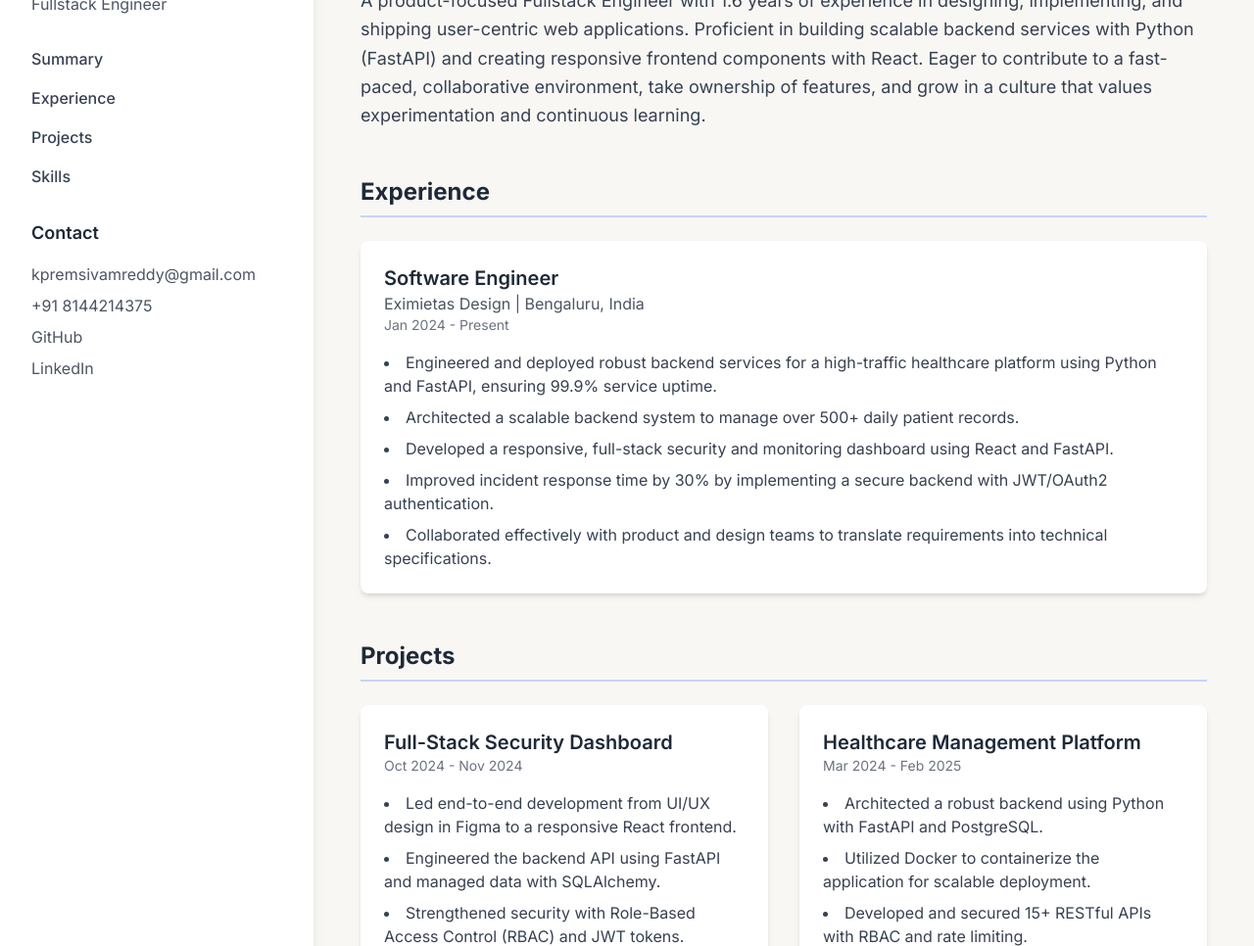
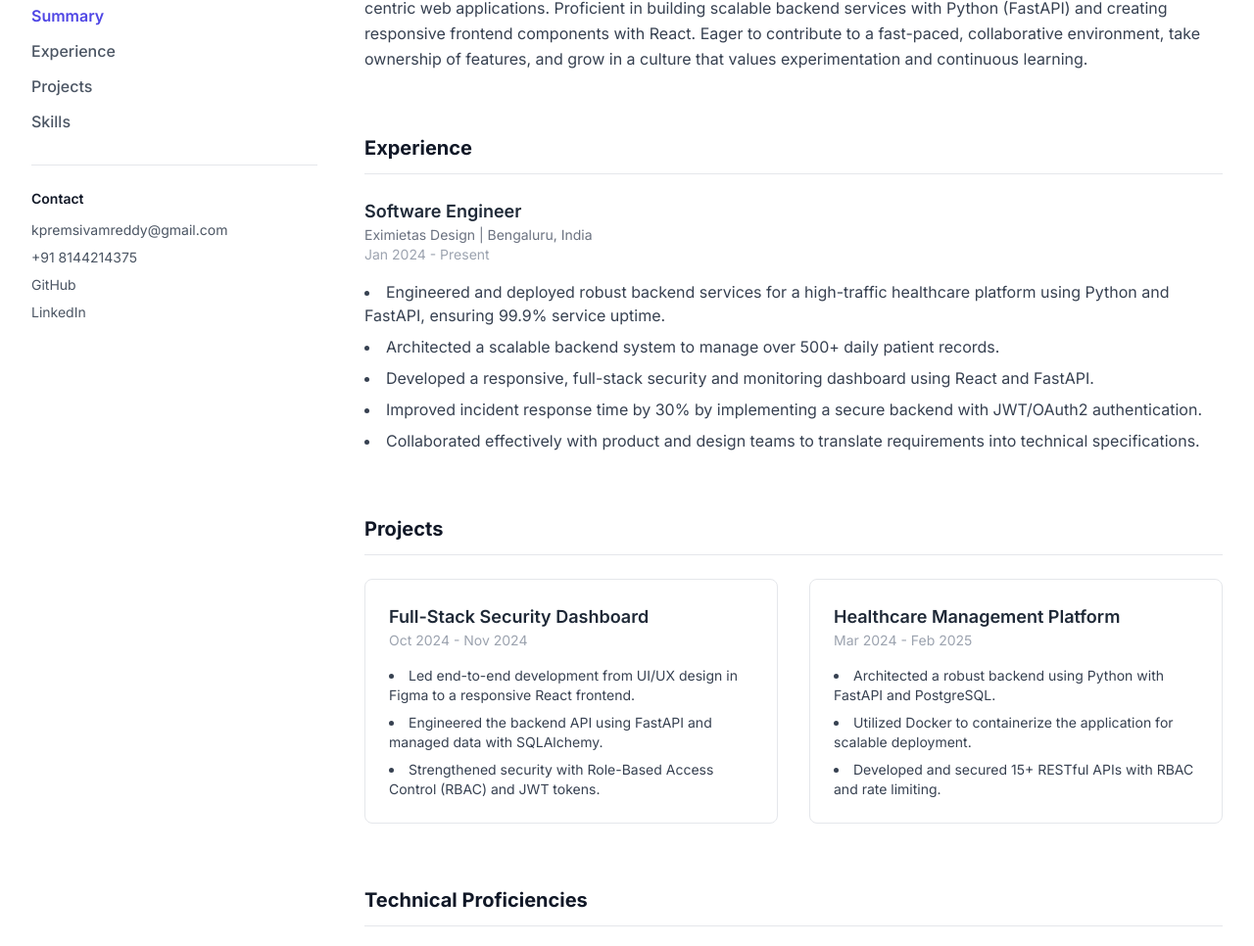
Before and after one commit to Alpha-God27/Alpha-God27.github.io, a plain HTML site: page index.html in a window 1280 px wide. Shown: the part 120-1086 px from the top of the page at 98% size. Drawn offline with nearby package versions, Linux system fonts and the light colour scheme.

Commit message:
Update index.html

```diff
--- a/index.html
+++ b/index.html
@@ -10,65 +10,72 @@
     <style>
         body {
             font-family: 'Inter', sans-serif;
-            background-color: #f8f7f4;
-            color: #333;
+            background-color: #ffffff;
+            color: #111827;
         }
         .chart-container {
             position: relative;
             width: 100%;
-            max-width: 600px;
+            max-width: 500px;
             margin-left: auto;
             margin-right: auto;
             height: 300px;
-            max-height: 400px;
+            max-height: 350px;
         }
         @media (min-width: 768px) {
             .chart-container {
                 height: 350px;
             }
         }
+        .nav-link.active {
+            color: #4f46e5;
+            font-weight: 600;
+        }
     </style>
 </head>
 <body class="antialiased">
-    <div class="flex flex-col md:flex-row min-h-screen">
-        <aside class="w-full md:w-1/4 bg-white p-8 shadow-lg">
+    <div class="max-w-7xl mx-auto p-4 sm:p-6 lg:p-8">
+        <div class="flex flex-col md:flex-row md:space-x-12">
+            <aside class="w-full md:w-1/4">
                 <div class="sticky top-8">
-                <h1 class="text-3xl font-bold text-gray-800">K Prem Sivam Reddy</h1>
-                <p class="text-gray-600 mt-2">Fullstack Engineer</p>
+                    <div>
+                        <h1 class="text-2xl font-bold text-gray-900">K Prem Sivam Reddy</h1>
+                        <p class="text-gray-500 mt-1">Fullstack Engineer</p>
+                    </div>
                     <nav class="mt-8">
-                    <ul class="space-y-4">
-                        <li><a href="#summary" class="nav-link text-gray-700 hover:text-indigo-600 font-medium">Summary</a></li>
-                        <li><a href="#experience" class="nav-link text-gray-700 hover:text-indigo-600 font-medium">Experience</a></li>
-                        <li><a href="#projects" class="nav-link text-gray-700 hover:text-indigo-600 font-medium">Projects</a></li>
-                        <li><a href="#skills" class="nav-link text-gray-700 hover:text-indigo-600 font-medium">Skills</a></li>
+                        <ul class="space-y-3">
+                            <li><a href="#summary" class="nav-link text-gray-600 hover:text-indigo-600 font-medium">Summary</a></li>
+                            <li><a href="#experience" class="nav-link text-gray-600 hover:text-indigo-600 font-medium">Experience</a></li>
+                            <li><a href="#projects" class="nav-link text-gray-600 hover:text-indigo-600 font-medium">Projects</a></li>
+                            <li><a href="#skills" class="nav-link text-gray-600 hover:text-indigo-600 font-medium">Skills</a></li>
                         </ul>
                     </nav>
-                <div class="mt-8">
-                    <h3 class="text-lg font-semibold text-gray-800">Contact</h3>
-                    <ul class="mt-4 space-y-2 text-gray-600">
-                        <li class="truncate">kpremsivamreddy@gmail.com</li>
+                    <div class="mt-8 border-t pt-6">
+                        <h3 class="text-sm font-semibold text-gray-900">Contact</h3>
+                        <ul class="mt-3 space-y-2 text-gray-600 text-sm">
+                            <li class="truncate"><a href="mailto:kpremsivamreddy@gmail.com" class="hover:text-indigo-600">kpremsivamreddy@gmail.com</a></li>
                             <li>+91 8144214375</li>
-                        <li><a href="https://github.com/Alpha-God27" class="hover:text-indigo-600" target="_blank">GitHub</a></li>
-                        <li><a href="https://www.linkedin.com/in/kpremsivamreddy/" class="hover:text-indigo-600" target="_blank">LinkedIn</a></li>
+                            <li><a href="https://github.com/your-username" class="hover:text-indigo-600" target="_blank">GitHub</a></li>
+                            <li><a href="https://linkedin.com/in/your-profile" class="hover:text-indigo-600" target="_blank">LinkedIn</a></li>
                         </ul>
                     </div>
                 </div>
             </aside>
 
-        <main class="w-full md:w-3/4 p-8 md:p-12">
-            <section id="summary" class="mb-12">
-                <h2 class="text-2xl font-bold text-gray-800 border-b-2 border-indigo-200 pb-2">Summary</h2>
-                <p class="mt-4 text-lg text-gray-700 leading-relaxed">
+            <main class="w-full md:w-3/4 mt-12 md:mt-0">
+                <section id="summary" class="mb-16">
+                    <h2 class="text-xl font-bold text-gray-900 border-b pb-3">Summary</h2>
+                    <p class="mt-4 text-gray-700 leading-relaxed">
                         A product-focused Fullstack Engineer with 1.6 years of experience in designing, implementing, and shipping user-centric web applications. Proficient in building scalable backend services with Python (FastAPI) and creating responsive frontend components with React. Eager to contribute to a fast-paced, collaborative environment, take ownership of features, and grow in a culture that values experimentation and continuous learning.
                     </p>
                 </section>
 
-            <section id="experience" class="mb-12">
-                <h2 class="text-2xl font-bold text-gray-800 border-b-2 border-indigo-200 pb-2">Experience</h2>
-                <div class="mt-6 bg-white p-6 rounded-lg shadow-md">
-                    <h3 class="text-xl font-semibold text-gray-800">Software Engineer</h3>
-                    <p class="text-gray-600">Eximietas Design | Bengaluru, India</p>
-                    <p class="text-sm text-gray-500">Jan 2024 - Present</p>
+                <section id="experience" class="mb-16">
+                    <h2 class="text-xl font-bold text-gray-900 border-b pb-3">Experience</h2>
+                    <div class="mt-6">
+                        <h3 class="text-lg font-semibold text-gray-800">Software Engineer</h3>
+                        <p class="text-gray-500 text-sm">Eximietas Design | Bengaluru, India</p>
+                        <p class="text-sm text-gray-400">Jan 2024 - Present</p>
                         <ul class="mt-4 list-disc list-inside text-gray-700 space-y-2">
                             <li>Engineered and deployed robust backend services for a high-traffic healthcare platform using Python and FastAPI, ensuring 99.9% service uptime.</li>
                             <li>Architected a scalable backend system to manage over 500+ daily patient records.</li>
@@ -79,22 +86,22 @@
                     </div>
                 </section>
 
-            <section id="projects" class="mb-12">
-                <h2 class="text-2xl font-bold text-gray-800 border-b-2 border-indigo-200 pb-2">Projects</h2>
+                <section id="projects" class="mb-16">
+                    <h2 class="text-xl font-bold text-gray-900 border-b pb-3">Projects</h2>
                     <div class="grid grid-cols-1 md:grid-cols-2 gap-8 mt-6">
-                    <div class="bg-white p-6 rounded-lg shadow-md">
-                        <h3 class="text-xl font-semibold text-gray-800">Full-Stack Security Dashboard</h3>
-                        <p class="text-sm text-gray-500">Oct 2024 - Nov 2024</p>
-                        <ul class="mt-4 list-disc list-inside text-gray-700 space-y-2">
+                        <div class="border border-gray-200 p-6 rounded-lg">
+                            <h3 class="text-lg font-semibold text-gray-800">Full-Stack Security Dashboard</h3>
+                            <p class="text-sm text-gray-400">Oct 2024 - Nov 2024</p>
+                            <ul class="mt-4 list-disc list-inside text-gray-700 space-y-2 text-sm">
                                 <li>Led end-to-end development from UI/UX design in Figma to a responsive React frontend.</li>
                                 <li>Engineered the backend API using FastAPI and managed data with SQLAlchemy.</li>
                                 <li>Strengthened security with Role-Based Access Control (RBAC) and JWT tokens.</li>
                             </ul>
                         </div>
-                    <div class="bg-white p-6 rounded-lg shadow-md">
-                        <h3 class="text-xl font-semibold text-gray-800">Healthcare Management Platform</h3>
-                        <p class="text-sm text-gray-500">Mar 2024 - Feb 2025</p>
-                        <ul class="mt-4 list-disc list-inside text-gray-700 space-y-2">
+                        <div class="border border-gray-200 p-6 rounded-lg">
+                            <h3 class="text-lg font-semibold text-gray-800">Healthcare Management Platform</h3>
+                            <p class="text-sm text-gray-400">Mar 2024 - Feb 2025</p>
+                            <ul class="mt-4 list-disc list-inside text-gray-700 space-y-2 text-sm">
                                 <li>Architected a robust backend using Python with FastAPI and PostgreSQL.</li>
                                 <li>Utilized Docker to containerize the application for scalable deployment.</li>
                                 <li>Developed and secured 15+ RESTful APIs with RBAC and rate limiting.</li>
@@ -104,46 +111,49 @@
                 </section>
 
                 <section id="skills">
-                <h2 class="text-2xl font-bold text-gray-800 border-b-2 border-indigo-200 pb-2">Technical Proficiencies</h2>
-                <div class="grid grid-cols-1 md:grid-cols-2 gap-6 mt-6">
-                    <div class="bg-white p-4 rounded-lg shadow-sm">
+                    <h2 class="text-xl font-bold text-gray-900 border-b pb-3">Technical Proficiencies</h2>
+                    <div class="grid grid-cols-1 sm:grid-cols-2 gap-x-8 gap-y-6 mt-6">
+                        <div>
                             <h3 class="font-semibold text-gray-800">Languages</h3>
                             <p class="text-gray-600">Python, JavaScript (ES6+), Go, C, SQL</p>
                         </div>
-                    <div class="bg-white p-4 rounded-lg shadow-sm">
+                        <div>
                             <h3 class="font-semibold text-gray-800">Frontend</h3>
                             <p class="text-gray-600">React (Hooks, Router), HTML5, CSS3 (Flexbox/Grid)</p>
                         </div>
-                    <div class="bg-white p-4 rounded-lg shadow-sm">
+                        <div>
                             <h3 class="font-semibold text-gray-800">Backend</h3>
                             <p class="text-gray-600">FastAPI, Flask</p>
                         </div>
-                    <div class="bg-white p-4 rounded-lg shadow-sm">
+                        <div>
                             <h3 class="font-semibold text-gray-800">Databases</h3>
                             <p class="text-gray-600">PostgreSQL, MongoDB, SQLite, MySQL</p>
                         </div>
-                    <div class="bg-white p-4 rounded-lg shadow-sm">
+                        <div>
                             <h3 class="font-semibold text-gray-800">DevOps & Cloud</h3>
                             <p class="text-gray-600">Docker, CI/CD (GitHub Actions, Jenkins), AWS (S3, EC2, RDS, SES)</p>
                         </div>
-                    <div class="bg-white p-4 rounded-lg shadow-sm">
+                        <div>
                             <h3 class="font-semibold text-gray-800">Testing</h3>
                             <p class="text-gray-600">Pytest</p>
                         </div>
-                     <div class="bg-white p-4 rounded-lg shadow-sm">
+                         <div>
                             <h3 class="font-semibold text-gray-800">Developer Tools</h3>
                             <p class="text-gray-600">Git, Agile & Scrum, SDLC, Webpack</p>
                         </div>
                     </div>
 
-                <p class="mt-8 text-lg text-gray-700">
-                    This chart provides a visual representation of my skills across different areas of development. It highlights my strengths as a full-stack engineer, with a strong foundation in backend technologies and growing expertise in the frontend.
+                    <div class="mt-12">
+                         <p class="text-gray-700">
+                            This chart provides a visual representation of my skills across different areas of development, highlighting my strengths as a full-stack engineer.
                         </p>
-                <div class="mt-8 chart-container">
+                        <div class="mt-6 chart-container">
                             <canvas id="skillsChart"></canvas>
+                        </div>
                     </div>
                 </section>
             </main>
+        </div>
     </div>
 
     <script>
@@ -152,17 +162,17 @@
             const skillsChart = new Chart(ctx, {
                 type: 'radar',
                 data: {
-                    labels: ['Backend (Python/Node.js)', 'Frontend (React)', 'Databases (SQL/NoSQL)', 'DevOps & Cloud', 'Testing', 'UI/UX Design'],
+                    labels: ['Backend', 'Frontend', 'Databases', 'DevOps', 'Testing', 'UI/UX'],
                     datasets: [{
                         label: 'Proficiency',
                         data: [90, 85, 80, 75, 70, 65],
-                        backgroundColor: 'rgba(129, 140, 248, 0.2)',
-                        borderColor: 'rgba(129, 140, 248, 1)',
+                        backgroundColor: 'rgba(79, 70, 229, 0.1)',
+                        borderColor: 'rgba(79, 70, 229, 1)',
                         borderWidth: 2,
-                        pointBackgroundColor: 'rgba(129, 140, 248, 1)',
+                        pointBackgroundColor: 'rgba(79, 70, 229, 1)',
                         pointBorderColor: '#fff',
                         pointHoverBackgroundColor: '#fff',
-                        pointHoverBorderColor: 'rgba(129, 140, 248, 1)'
+                        pointHoverBorderColor: 'rgba(79, 70, 229, 1)'
                     }]
                 },
                 options: {
@@ -171,21 +181,23 @@
                     scales: {
                         r: {
                             angleLines: {
-                                color: 'rgba(0, 0, 0, 0.1)'
+                                color: 'rgba(0, 0, 0, 0.05)'
                             },
                             grid: {
-                                color: 'rgba(0, 0, 0, 0.1)'
+                                color: 'rgba(0, 0, 0, 0.05)'
                             },
                             pointLabels: {
                                 font: {
-                                    size: 14,
+                                    size: 12,
                                     family: "'Inter', sans-serif"
                                 },
-                                color: '#333'
+                                color: '#374151'
                             },
                             ticks: {
-                                backdropColor: 'rgba(248, 247, 244, 0)',
-                                color: '#666'
+                                display: false,
+                                beginAtZero: true,
+                                max: 100,
+                                stepSize: 20
                             }
                         }
                     },
@@ -211,7 +223,26 @@
                 }
             });
 
+            const sections = document.querySelectorAll('section');
             const navLinks = document.querySelectorAll('.nav-link');
+
+            const observer = new IntersectionObserver((entries) => {
+                entries.forEach(entry => {
+                    if (entry.isIntersecting) {
+                        navLinks.forEach(link => {
+                            link.classList.remove('active');
+                            if (link.getAttribute('href').substring(1) === entry.target.id) {
+                                link.classList.add('active');
+                            }
+                        });
+                    }
+                });
+            }, { rootMargin: "-50% 0px -50% 0px" });
+
+            sections.forEach(section => {
+                observer.observe(section);
+            });
+
             navLinks.forEach(link => {
                 link.addEventListener('click', function (e) {
                     e.preventDefault();
```
Lines whose indentation alone changed are shown as unchanged.
